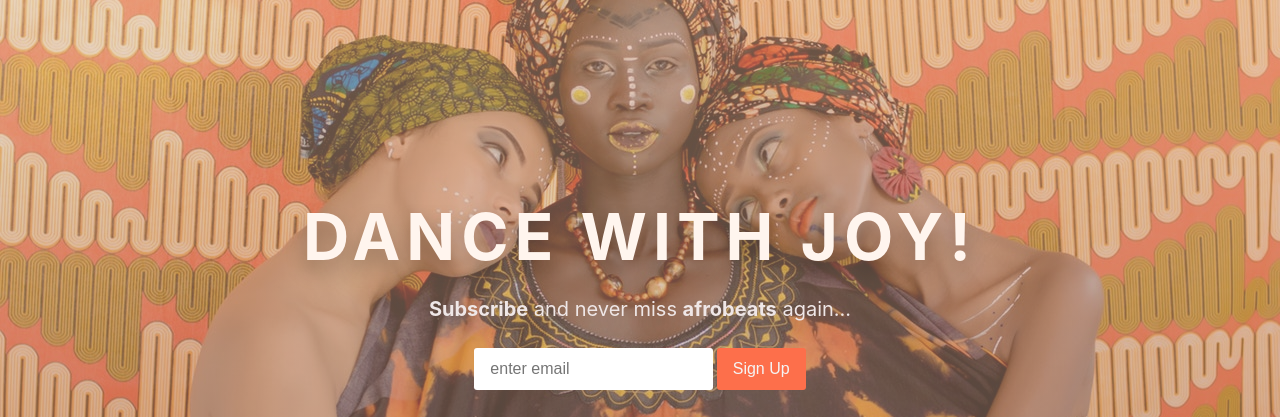
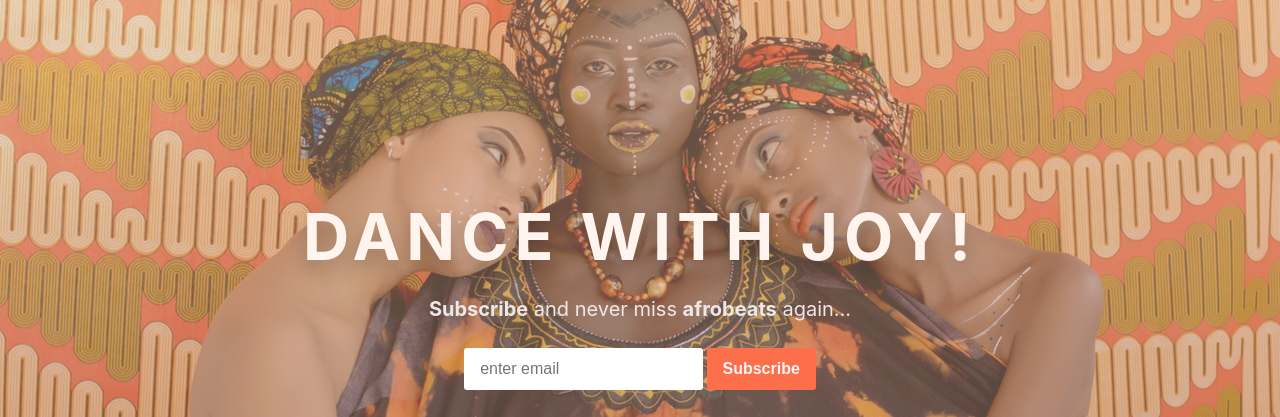
Before and after one commit to b-45/Visive, a website: page public/index.html in a window 1280 px wide. Shown: the part 112-529 px from the top of the page. Drawn offline with Linux system fonts and the light colour scheme; a web font is replaced by a local one.

Commit message:
modified font-weight and html

```diff
--- a/public/index.css
+++ b/public/index.css
@@ -111,6 +111,7 @@ h1, h4 {
 .btn {
   display: inline-block;
   font-size: 1rem;
+  font-weight: bold;
   color: whitesmoke;
   background-color: #FD6F4B;
   padding: .75rem 1rem;
--- a/public/index.html
+++ b/public/index.html
@@ -44,7 +44,7 @@
       <div class="form-group">
         <form class="form">
           <input id="email" type="email" name="email" class="form-input" placeholder="enter email" required>
-          <input class="btn" id="submit" type="button" name="submit" value="Sign Up" onclick="httpRequest()">
+          <input class="btn" id="submit" type="button" name="submit" value="Subscribe" onclick="httpRequest()">
         </form>
       </div>
       <div class="svg-gram">
```
